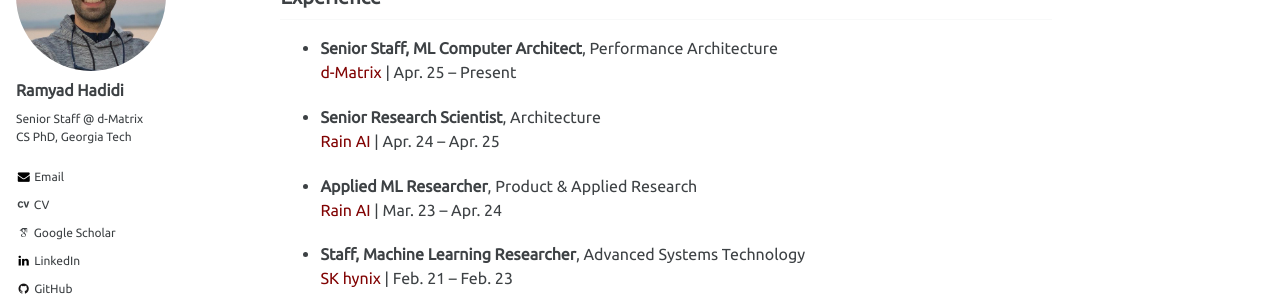
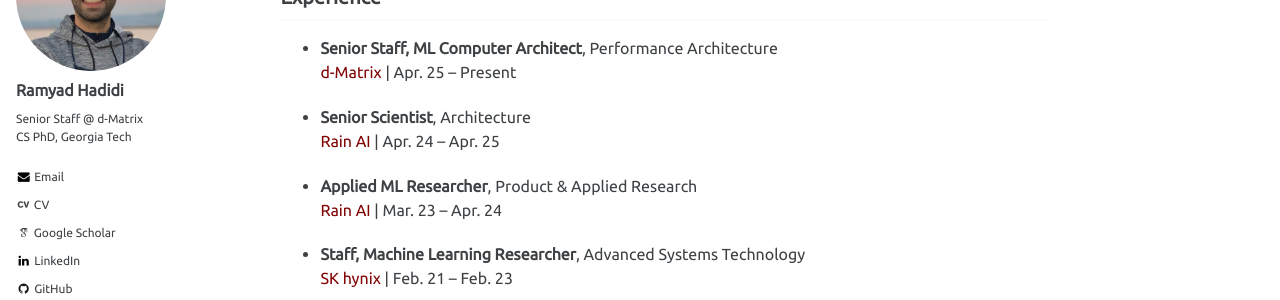
Before and after one commit to ramyadhadidi/ramyadhadidi.github.io, a Jekyll site: the page built from _pages/cv.md, in a window 1280 px wide and 900 px high. Shown: the part 184-484 px from the top of the window. Built offline with Jekyll 4.4.1, drawn with Linux system fonts in a browser that asks for light colours; some web fonts are replaced.

Commit message:
minor title fix

```diff
--- a/_pages/cv.md
+++ b/_pages/cv.md
@@ -10,7 +10,7 @@ My single-page CV
   * __Senior Staff, ML Computer Architect__, Performance Architecture
     [d-Matrix](https://www.d-matrix.ai/) |  Apr. 25 – Present
 
-  * __Senior Research Scientist__, Architecture
+  * __Senior Scientist__, Architecture
     [Rain AI](https://rain.ai/) |  Apr. 24 – Apr. 25
 
   * __Applied ML Researcher__, Product & Applied Research
```
